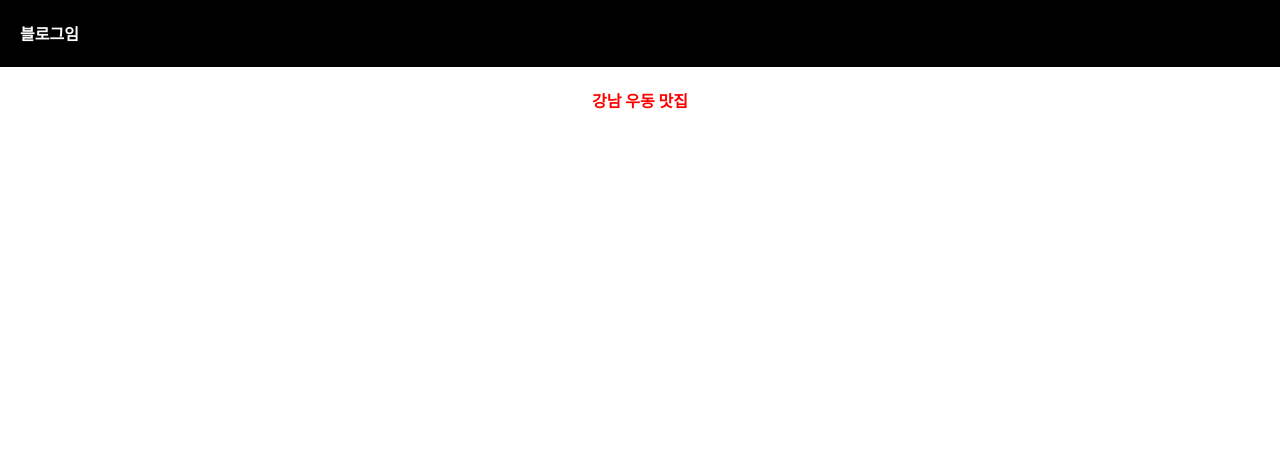
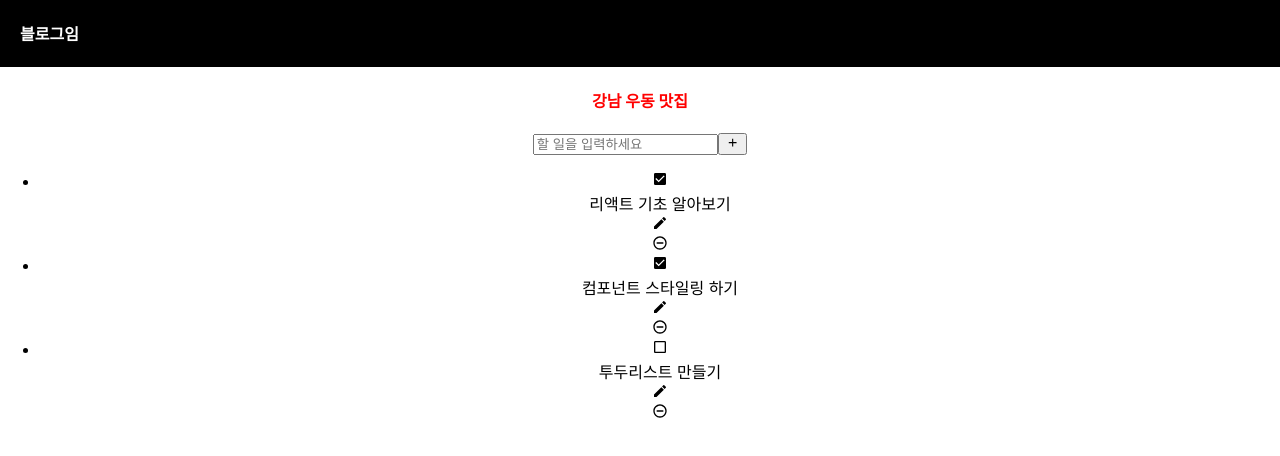
Before and after one commit to hjkwon0814/reactstudy, a React (Create React App) app: page / in a window 1280 px wide. Shown: the top 456 px of the page. Built offline with nearby package versions, Linux system fonts and the light colour scheme.

Commit message:
create todoList

```diff
--- a/package.json
+++ b/package.json
@@ -6,9 +6,11 @@
     "@testing-library/jest-dom": "^5.16.5",
     "@testing-library/react": "^13.4.0",
     "@testing-library/user-event": "^13.5.0",
+    "classnames": "^2.3.2",
     "react": "^18.2.0",
     "react-dom": "^18.2.0",
-    "react-scripts": "5.0.1",
+    "react-icons": "^4.4.0",
+    "react-scripts": "^5.0.1",
     "web-vitals": "^2.1.4"
   },
   "scripts": {
--- a/src/App.js
+++ b/src/App.js
@@ -1,9 +1,47 @@
 import logo from './logo.svg';
 import './App.css';
+import { useState ,useRef, useCallback} from 'react';
+import TodoList from './TodoList'
+import ToDoInsert from './ToDoInsert'
+
+
 
 function App() {
 
   let post = '강남 우동 맛집';
+
+  const [todos, setTodos] = useState([
+    {
+      id : 1,
+      text: '리액트 기초 알아보기',
+      checked: true
+    },
+    {
+      id : 2,
+      text: '컴포넌트 스타일링 하기',
+      checked: true
+    },
+    {
+      id : 3,
+      text: '투두리스트 만들기',
+      checked: false
+    }
+  ])
+
+  const nextId = useRef(4);
+  const onInsert = useCallback(
+    (text) => {
+      const todo = {
+        id: nextId.current,
+        text,
+        checked: false,
+      };
+      setTodos(todos.concat(todo)); //concat(): 인자로 주어진 배열이나 값들을 기존 배열에 합쳐서 새 배열 반환
+      nextId.current++; //nextId 1씩 더하기
+    },
+    [todos],
+  );
+
 
   return (
     <div className="App">
@@ -11,6 +49,10 @@ function App() {
         <h4>블로그임</h4>
       </div>
       <h4 style={ {color : 'red', fontSize : '16px'}}>{post}</h4>
+        <ToDoInsert onInsert={onInsert} />
+        <TodoList
+          todos={ todos }
+        />
     </div>
   );
 }
--- /dev/null
+++ b/src/ToDoInsert.js
@@ -0,0 +1,31 @@
+import { useState ,useRef, useCallback} from 'react';
+import { MdAdd} from 'react-icons/md';
+
+
+function ToDoInsert({onInsert}) {
+
+    const [value, setValue] = useState('');
+    const onChange = useCallback(e=>{
+        setValue(e.target.value);
+    },[])
+    const onSubmit = useCallback(
+        e => {
+            setValue(''); //value 초기화
+            //기본이벤트(새로고침) 방지
+            e.preventDefault();
+        }
+    ,[value])
+
+    return (
+        <form className="TodoInsert" onSubmit={onSubmit}>
+            <input
+            onChange={onChange}
+            value={value} placeholder="할 일을 입력하세요" />
+            <button type="submit">
+                <MdAdd />
+            </button>
+        </form>
+    )
+}
+
+export default ToDoInsert;
--- /dev/null
+++ b/src/ToDoListItem.js
@@ -0,0 +1,23 @@
+import React from "react"
+import cn from 'classnames';
+import { MdCheckBoxOutlineBlank, MdCheckBox, MdRemoveCircleOutline, MdModeEditOutline} from 'react-icons/md';
+
+function ToDoListItem({todo}) {
+    const {id,text,checked} = todo;
+    return (
+        <li className="TodoListItem">
+          <div className={cn('checkbox', { checked })}>
+            {checked ? <MdCheckBox /> : <MdCheckBoxOutlineBlank />}
+            <div className="text">{text}</div>
+          </div>
+          <div className="edit">
+            <MdModeEditOutline />
+          </div>
+          <div className="remove">
+            <MdRemoveCircleOutline />
+          </div>
+        </li>
+      );
+}
+
+export default ToDoListItem;
--- /dev/null
+++ b/src/TodoList.js
@@ -0,0 +1,17 @@
+import React from "react"
+import ToDoListItem from "./ToDoListItem"
+
+function TodoList({todos}) {
+    return (
+        <ul className="TodoList">
+            {todos.map((todo) => (
+                <ToDoListItem
+                todo={todo}
+                key={todo.id}
+                />
+            ))}
+        </ul>
+    )
+}
+
+export default TodoList;
```
Also changed, not shown: 1 other file (tests, documents, lock files or other folders).
